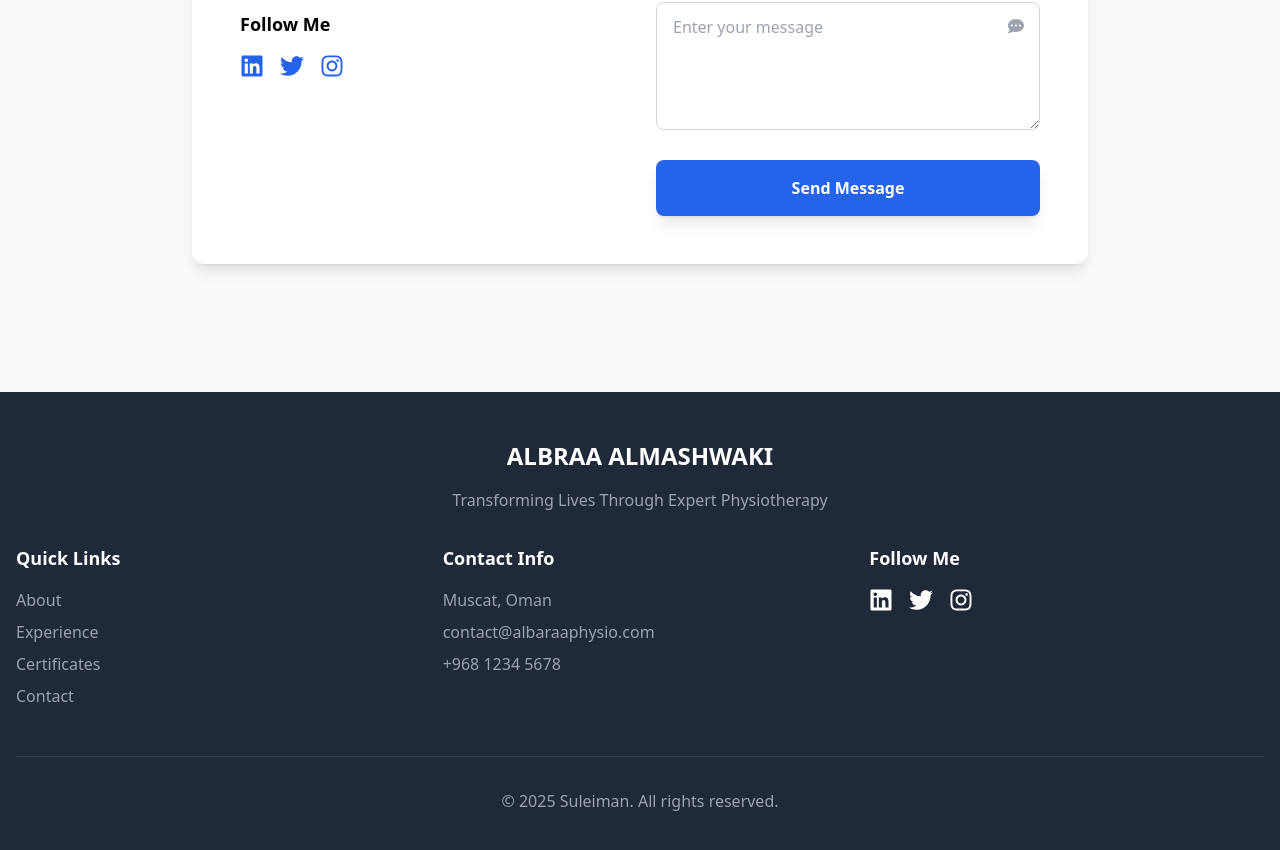
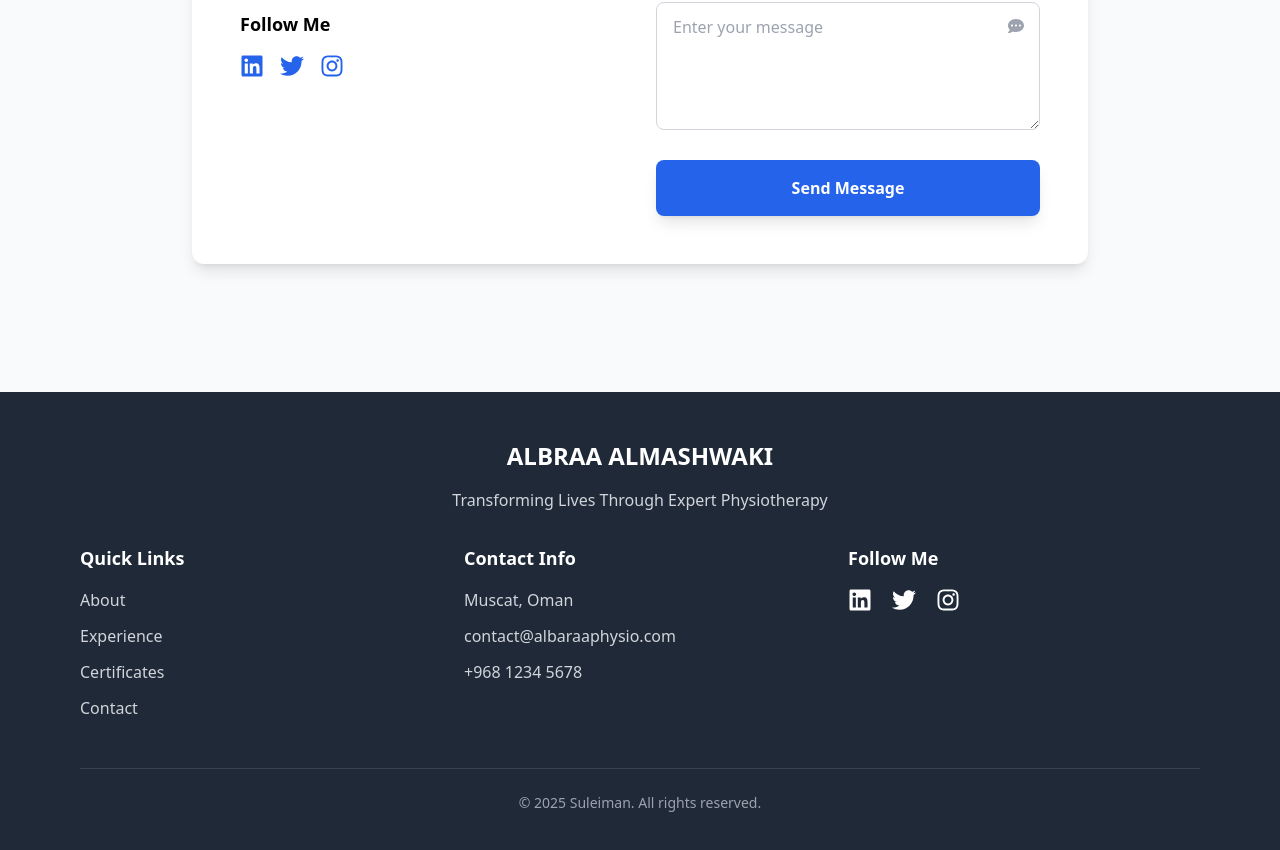
Before and after one commit to Suleiman010/baraa-portfolio, a React (Vite) app: page / in a window 1280 px wide. Shown: the part 4601-5451 px from the top of the page. Built offline with nearby package versions, Linux system fonts and the light colour scheme.

Commit message:
fixed the package problem

```diff
--- a/src/Components/Contact.jsx
+++ b/src/Components/Contact.jsx
@@ -12,7 +12,7 @@ import data from '../data/data.json';
 function Contact() {
 	const { contact } = data;
 	return (
-		<section id="contact" className="py-20 md:py-32 bg-gray-50">
+		<section id="contact" className="py-20 md:py-32 bg-gray-50 overflow-hidden">
 			<div className="container mx-auto px-4">
 				<h2
 					data-aos="fade-up"
--- a/src/Components/Footer.jsx
+++ b/src/Components/Footer.jsx
@@ -1,80 +1,98 @@
+import React from 'react';
 import { FaLinkedin, FaTwitter, FaInstagram } from 'react-icons/fa';
 import data from '../data/data.json';
+
+const SocialIcon = ({ type, href }) => {
+	const icons = {
+		FaLinkedin: FaLinkedin,
+		FaTwitter: FaTwitter,
+		FaInstagram: FaInstagram,
+	};
+
+	const IconComponent = icons[type];
+	if (!IconComponent) return null;
+
+	return (
+		<a
+			href={href}
+			className="text-white hover:text-blue-400 transition-colors duration-300"
+			target="_blank"
+			rel="noopener noreferrer"
+			aria-label={`Visit our ${type.replace('Fa', '')}`}
+		>
+			<IconComponent className="text-2xl" />
+		</a>
+	);
+};
+
 function Footer() {
 	const { footer } = data;
-	const currentYear = new Date().getFullYear(); // Get current year
+	const currentYear = new Date().getFullYear();
+	const copyrightText = footer.copyright.text.replace('{year}', currentYear);
 
-	// Replace {year} with the current year
-	const copyrightText = footer.copyright.text.replace('{year}', currentYear);
 	return (
-		<footer className="bg-gray-800 text-white py-12">
-			<div className="container mx-auto px-4">
+		<footer className="bg-gray-800 text-white py-12 overflow-hidden">
+			<div className="container mx-auto px-4 max-w-6xl">
 				<div className="text-center mb-8">
-					<h3 className="text-2xl font-bold mb-4">{footer.title}</h3>
-					<p className="text-gray-400">{footer.tagline}</p>
+					<h2 className="text-2xl font-bold mb-4">{footer.title}</h2>
+					<p className="text-gray-300">{footer.tagline}</p>
 				</div>
 
-				<div className="grid grid-cols-1 md:grid-cols-3 gap-8 text-center md:text-left">
+				<div className="grid grid-cols-1 md:grid-cols-3 gap-8 mb-12">
 					{/* Quick Links */}
-					<div>
-						<h4 className="text-lg font-bold mb-4">
+					<div className="text-center md:text-left">
+						<h3 className="text-lg font-bold mb-4 text-white">
 							{footer.sections.links.title}
-						</h4>
-						<ul className="space-y-2">
+						</h3>
+						<nav aria-label="Footer Navigation">
+							<ul className="space-y-3">
 								{footer.sections.links.items.map((link, index) => (
-								<li key={index}>
+									<li key={`link-${index}`}>
 										<a
 											href={link.href}
-										className="text-gray-400 hover:text-white transition"
+											className="text-gray-300 hover:text-white hover:underline transition-colors duration-300"
 										>
 											{link.text}
 										</a>
 									</li>
 								))}
 							</ul>
+						</nav>
 					</div>
 
 					{/* Contact Info */}
-					<div>
-						<h4 className="text-lg font-bold mb-4">
+					<div className="text-center md:text-left">
+						<h3 className="text-lg font-bold mb-4 text-white">
 							{footer.sections.contact.title}
-						</h4>
-						<ul className="space-y-2 text-gray-400">
+						</h3>
+						<address className="not-italic">
+							<ul className="space-y-3 text-gray-300">
 								{footer.sections.contact.items.map((item, index) => (
-								<li key={index}>{item}</li>
+									<li key={`contact-${index}`}>{item}</li>
 								))}
 							</ul>
+						</address>
 					</div>
 
 					{/* Social Links */}
-					<div>
-						<h4 className="text-lg font-bold mb-4">
+					<div className="text-center md:text-left">
+						<h3 className="text-lg font-bold mb-4 text-white">
 							{footer.sections.social.title}
-						</h4>
-						<div className="flex justify-center md:justify-start space-x-4">
-							{footer.sections.social.icons.map((social, index) => {
-								const IconComponent = {
-									FaLinkedin: FaLinkedin,
-									FaTwitter: FaTwitter,
-									FaInstagram: FaInstagram,
-								}[social.icon];
-
-								return (
-									<a
-										key={index}
+						</h3>
+						<div className="flex justify-center md:justify-start space-x-5">
+							{footer.sections.social.icons.map((social, index) => (
+								<SocialIcon
+									key={`social-${index}`}
+									type={social.icon}
 									href={social.href}
-										className="text-white hover:text-blue-400 transition"
-									>
-										<IconComponent className="text-2xl" />
-									</a>
-								);
-							})}
+								/>
+							))}
 						</div>
 					</div>
 				</div>
 
-				<div className="border-t border-gray-700 mt-12 pt-8 text-center text-gray-400">
-					<p>{copyrightText}</p>
+				<div className="border-t border-gray-700 pt-6 text-center">
+					<p className="text-gray-400 text-sm">{copyrightText}</p>
 				</div>
 			</div>
 		</footer>
```
Also changed, not shown: 1 other file (tests, documents, lock files or other folders). Lines whose indentation alone changed are shown as unchanged.
